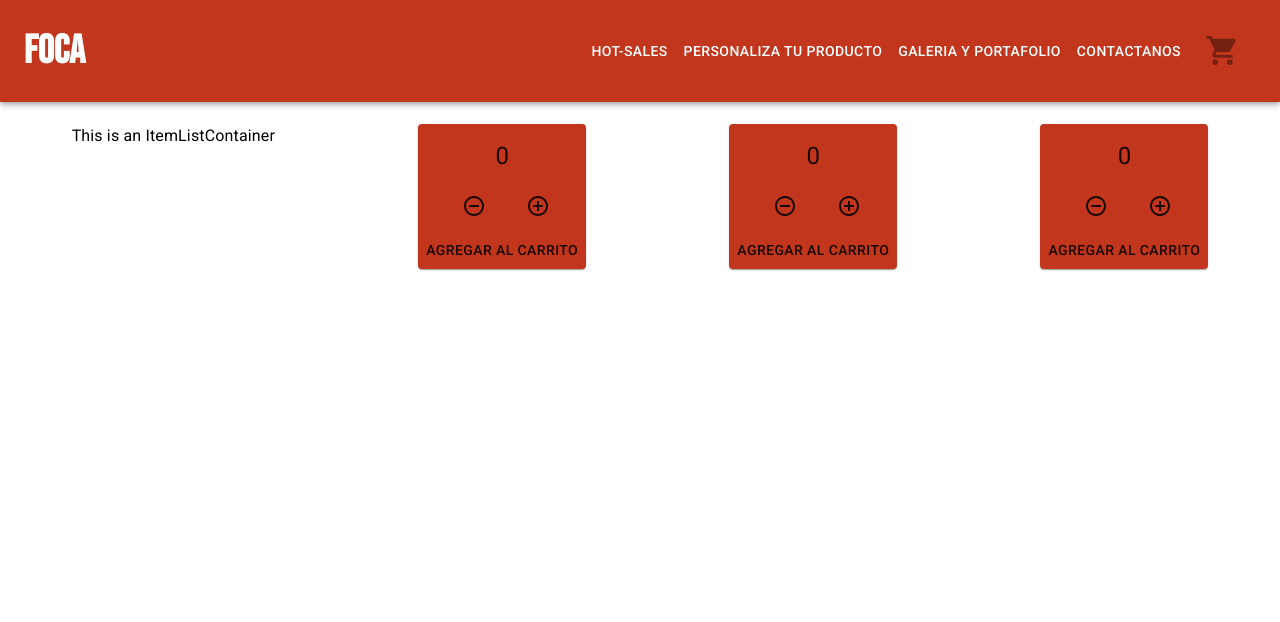
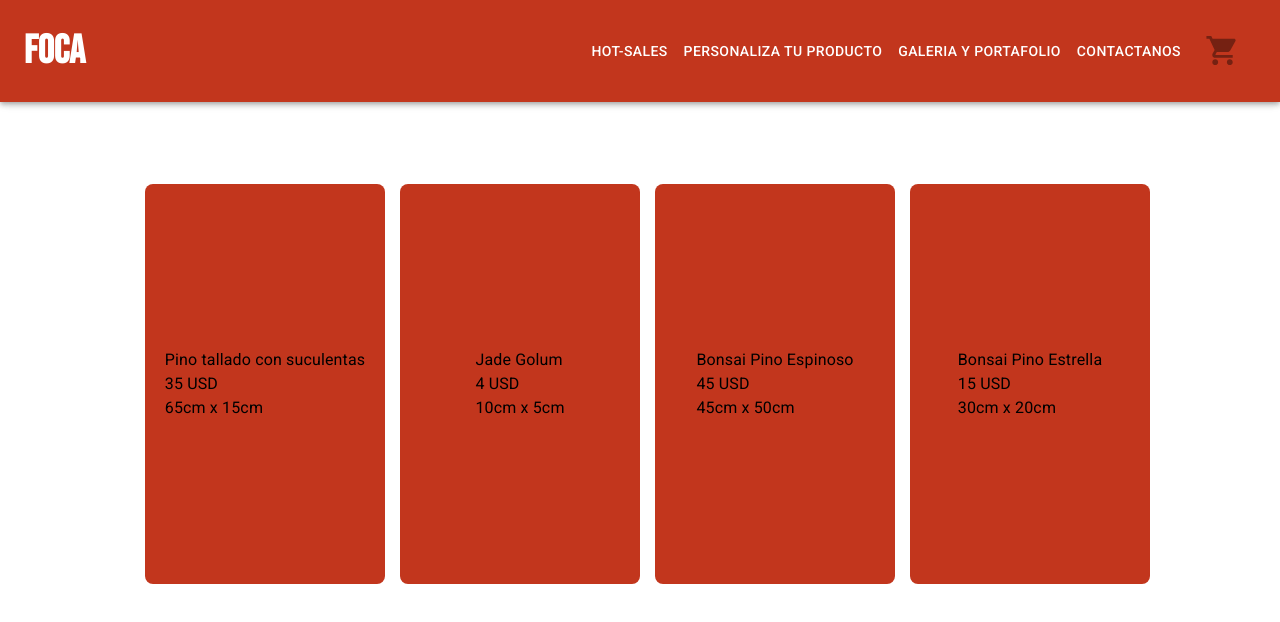
Before and after one commit to sbroken10/CODERHOUSE-RJS-CSPC, a React (Create React App) app: page / in a window 1280 px wide. Shown: the top 622 px of the page. Built offline with nearby package versions, Linux system fonts and the light colour scheme.

Commit message:
Desafio promise para los items

```diff
--- /dev/null
+++ b/src/components/Item.jsx
@@ -0,0 +1,21 @@
+import React from 'react'
+import { Typography } from '@material-ui/core'
+import './styles/Item.css'
+
+export const Item = props => {
+    const {nombre, precio, tamaño, imgs, alt} = props
+    return (
+        <>
+        <div className="itemContainer">
+            <div>
+            <Typography className="pTxtElement">{nombre}</Typography>
+            <Typography className="sTxtElement">{precio}</Typography>
+            <Typography className="sTxtElement">{tamaño}</Typography>
+            </div>
+            <div>
+            <img src={imgs} alt={alt}></img>
+            </div>
+        </div>
+        </>
+    )
+}
--- /dev/null
+++ b/src/components/ItemList.jsx
@@ -0,0 +1,55 @@
+import { Item } from './Item'
+import React from 'react'
+import './styles/ItemList.css'
+
+const ItemList = () => {
+
+const productos = [
+     {
+        id: 1,
+        nombre: "Pino tallado con suculentas",
+        precio: "35 USD",
+        tamaño: "65cm x 15cm",
+        imgs: "",
+
+    },
+    {
+        id: 2,
+        nombre: "Jade Golum",
+        precio: "4 USD",
+        tamaño: "10cm x 5cm",
+        imgs: "",
+
+    },
+    {
+        id: 3,
+        nombre: "Bonsai Pino Espinoso",
+        precio: "45 USD",
+        tamaño: "45cm x 50cm",
+        imgs: "",
+
+    },
+    {
+        id: 4,
+        nombre: "Bonsai Pino Estrella",
+        precio: "15 USD",
+        tamaño: "30cm x 20cm",
+        imgs: "",
+
+    }
+]
+
+const creacion = <div className="itemListContainer">{productos.map((producto) =>
+                <Item nombre={producto.nombre} precio={producto.precio} tamaño={producto.tamaño} imgs={producto.imgs}></Item>
+                )}
+                </div>
+
+
+    return (
+        <>
+        {creacion}
+        </>
+    )
+}
+
+export default ItemList
--- a/src/components/ItemListContainer.jsx
+++ b/src/components/ItemListContainer.jsx
@@ -1,27 +1,25 @@
 import { ItemCount } from './ItemCount';
-import {Typography} from '@material-ui/core'
-import React from 'react'
+import ItemList from './ItemList';
+import React, {useState, useEffect} from 'react'
+
+export const ItemListContainer = () => {
 
 
-export const ItemListContainer = props => {
-    const provisional = props
+    const [itemC, setItem] = useState('')
+
+    useEffect(() => {
+    const itemCreation = new Promise((resolve, reject)=> {
+        const time = setTimeout(() =>{
+        resolve(<ItemList></ItemList>)
+        }, 2000)
+    })
+    itemCreation.then((itemC) => {
+    setItem(itemC)
+    })}, [])
+
     return (
         <>
-        <Typography>
-            This is an ItemListContainer
-        </Typography>
-        <div>
-         <ItemCount  cantidadDisponible={10}>
-         </ItemCount>
-        </div>
-        <div>
-        <ItemCount  cantidadDisponible={5}>
-        </ItemCount>
-        </div>
-        <div>
-        <ItemCount  cantidadDisponible={3}>
-        </ItemCount>
-        </div>
+        {itemC}
         </>
 
     )
--- /dev/null
+++ b/src/components/styles/Item.css
@@ -0,0 +1,31 @@
+.itemContainer{
+    display: flex;
+    flex-direction: row;
+    align-items: center;
+    justify-content: center;
+    width: 30vh;
+    height: 50vh;
+    background-color: #C2361D;
+    margin-top: 60px;
+    margin-left: 15px;
+    border-radius: 8px;
+  }
+  .cardElements{
+    margin-left: 10px;
+    display: block;
+    color: white;
+  }
+
+
+  .imgAttr{
+    background-color: #752112;
+  }
+
+.pTxtElement {
+    font-family: 'Bebas Neue', cursive;
+    font-size: 30px;
+  }
+.sTxtElement {
+    font-family: 'Bebas Neue', cursive;
+    font-size: 10px;
+  }
--- /dev/null
+++ b/src/components/styles/ItemList.css
@@ -0,0 +1,4 @@
+.itemListContainer{
+    display: flex;
+    flex-direction: row;
+  }
```
